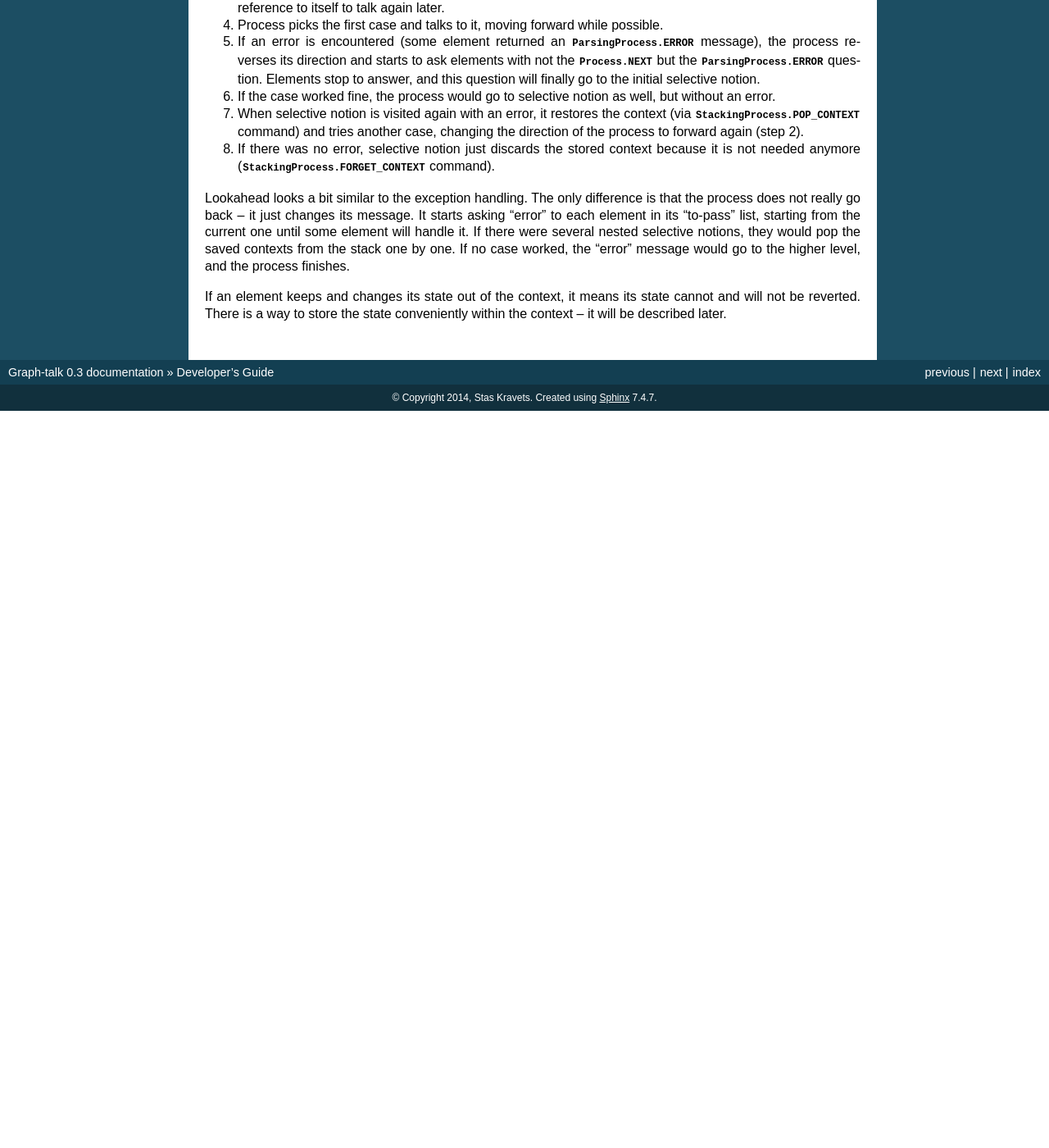
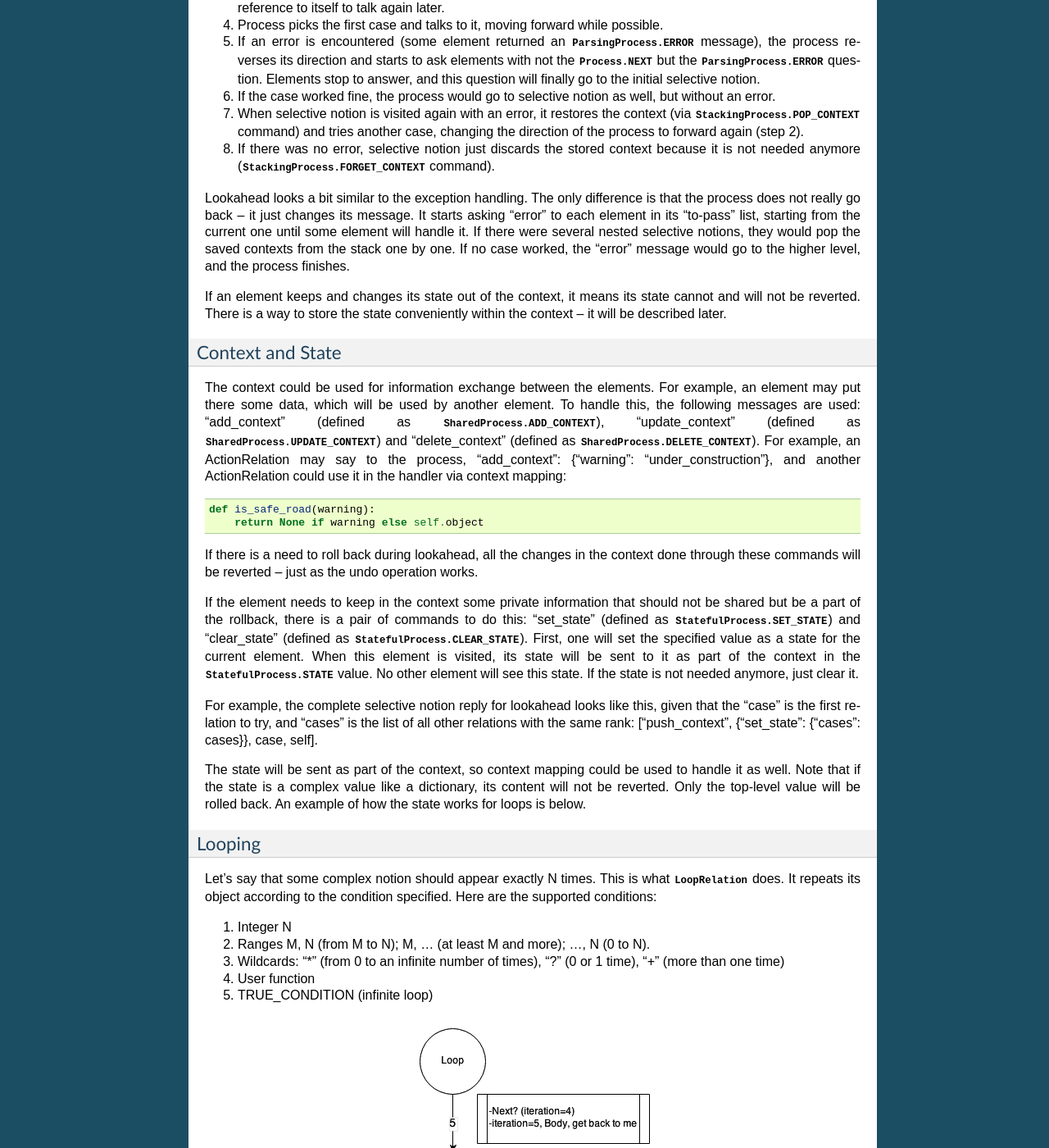
Before and after one commit to krvss/graph-talk, a Sphinx documentation site: the page built from docs/guide.rst, in a window 1280 px wide and 1400 px high, scrolled down 8382 px. Shown: the whole window at 82% size. Built offline with Sphinx 7.4.7, drawn with Linux system fonts in a browser that asks for light colours; before the commit the page ends 8883 px from its top, so only the background shows below that; some of the changed text lies outside the part shown.

Commit message:
"Developer's Guide" - finishing Graph part.

```diff
--- a/docs/guide.rst
+++ b/docs/guide.rst
@@ -323,3 +323,70 @@
 Lookahead looks a bit similar to the exception handling. The only difference is that the process does not really go back – it just changes its message. It starts asking "error" to each element in its "to-pass" list, starting from the current one until some element will handle it. If there were several nested selective notions, they would pop the saved contexts from the stack one by one. If no case worked, the "error" message would go to the higher level, and the process finishes.
 
 If an element keeps and changes its state out of the context, it means its state cannot and will not be reverted. There is a way to store the state conveniently within the context – it will be described later.
+
+Context and State
+-----------------
+The context could be used for information exchange between the elements. For example, an element may put there some data, which will be used by another element. To handle this, the following messages are used: "add_context" (defined as :attr:`.SharedProcess.ADD_CONTEXT`), "update_context" (defined as :attr:`.SharedProcess.UPDATE_CONTEXT`) and "delete_context" (defined as :attr:`.SharedProcess.DELETE_CONTEXT`). For example, an ActionRelation may say to the process, "add_context": {"warning": "under_construction"}, and another ActionRelation could use it in the handler via context mapping::
+
+    def is_safe_road(warning):
+        return None if warning else self.object
+
+If there is a need to roll back during lookahead, all the changes in the context done through these commands will be reverted – just as the undo operation works.
+
+If the element needs to keep in the context some private information that should not be shared but be a part of the rollback, there is a pair of commands to do this: "set_state" (defined as :attr:`.StatefulProcess.SET_STATE`) and "clear_state" (defined as :attr:`.StatefulProcess.CLEAR_STATE`). First, one will set the specified value as a state for the current element. When this element is visited, its state will be sent to it as part of the context in the :attr:`.StatefulProcess.STATE` value. No other element will see this state. If the state is not needed anymore, just clear it.
+
+For example, the complete selective notion reply for lookahead looks like this, given that the "case" is the first relation to try, and "cases" is the list of all other relations with the same rank: ["push_context", {"set_state": {"cases": cases}}, case, self].
+
+The state will be sent as part of the context, so context mapping could be used to handle it as well. Note that if the state is a complex value like a dictionary, its content will not be reverted. Only the top-level value will be rolled back. An example of how the state works for loops is below.
+
+Looping
+-------
+Let's say that some complex notion should appear exactly N times. This is what :class:`.LoopRelation` does. It repeats its object according to the condition specified. Here are the supported conditions:
+
+#. Integer N
+#. Ranges M, N (from M to N); M, ... (at least M and more); ..., N (0 to N).
+#. Wildcards: "*" (from 0 to an infinite number of times), "?" (0 or 1 time), "+" (more than one time)
+#. User function
+#. TRUE_CONDITION (infinite loop)
+
+.. figure::  images/concepts_loop.png
+
+Loop uses both state and lookahead. In the simplest case, it says to the process, "set my state to the number of iteration, then take the object, and come back to me after all." When the process comes back to the loop again (note – it still is a forward direction), it checks the iteration number; if it is within the bounds, it repeats the cycle with an iteration of + 1.
+
+If there is a :meth:`.LoopRelation.is_flexible` (without an exact number of repetitions) condition used, like "*", it works in a bit of a different manner. We do not know how many times the Object should appear, so the loop says, "push the context, then go to the object, and come back to me." If there was no error – fine, at least one iteration worked. However, there may be more Objects, so we need to iterate again, now with a different context – the one we have now. The old context is discarded, and a new one is put to the stack. Reusing the transaction analogy, try several payments: if the first one works, update the balance, and try another one.
+
+If an error occurs and conditions were satisfied, the loop restores the last-known good context and ends, changing the direction of the process to forward again. Otherwise, it clears the state and keeps the error propagating further.
+
+Loops could handle :attr:`.ParsingProcess.CONTINUE` and :attr:`.ParsingProcess.BREAK` messages as most programming languages do. If the element says "break," the process changes its question from "next" to "break" and keeps going until it finds someone who can handle it. First, the loop consumes it and does the appropriate handling, stopping the iterations and clearing the state. It also changes the direction to forward.
+
+Building the Graphs
+-------------------
+:class:`.GraphBuilder` is the class to construct graphs. It allows chained operations, so the building process looks like this::
+
+    builder = GraphBuilder('New Graph')
+
+    builder.next_rel().complex('initiate').next_rel().notion('remove breaks').back().back().next_rel().act('ignite', 1)
+
+    print Process()(builder.graph)
+
+    > 1
+
+This is the graph:
+
+.. figure::  images/guide_builder.png
+
+The builder has used the :attr:`.GraphBuilder.current` element to attach the result of the operation performed. The new builder will create an empty graph with the root notion under the specified name and use it as a current element. Adding the next relation will use the current notion element as a subject. Adding a new notion after the relation will attach it as an object to the current relation, and so on. Back operation will traverse the current element back depending on its type.
+
+To access the graph itself, use the :attr:`.GraphBuilder.graph` property. The graph allows searching for the notions by name and relations by object and subject.
+
+For example, to find all the notions with names that start from "i" in the graph above use ``builder.graph.notions(re.compile(‘i+’))``. You can pass user function to the search as well.
+
+For example::
+
+    print builder.graph.notions(re.compile('i*'))
+
+    > [<ComplexNotion("initiate", {"New Graph"})>, <ActionNotion("ignite", {"New Graph"})>]
+
+To find all relations with the same subject, use ``builder.graph.relations({Relation.SUBJECT: subject_value})``.
+
+GraphBuilder allows setting the current element directly via the :meth:`.GraphBuilder.set_current` method to continue building from the certain place. Check its API description for other operations.
```
Also changed, not shown: docs/images/guide_builder.png (added).
